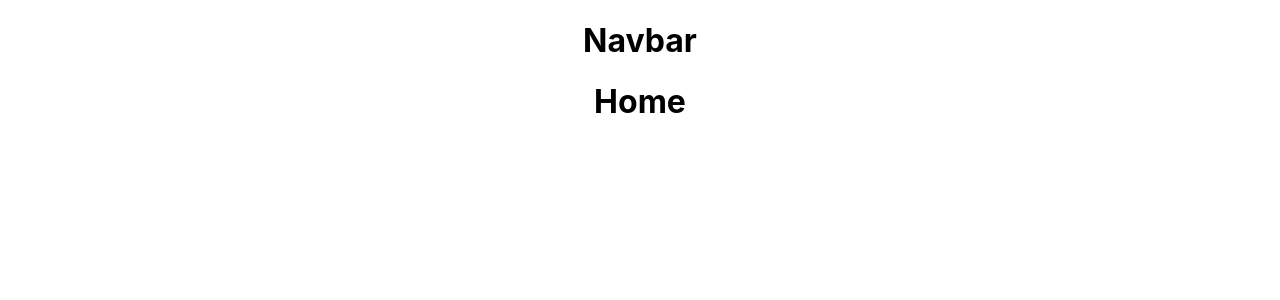
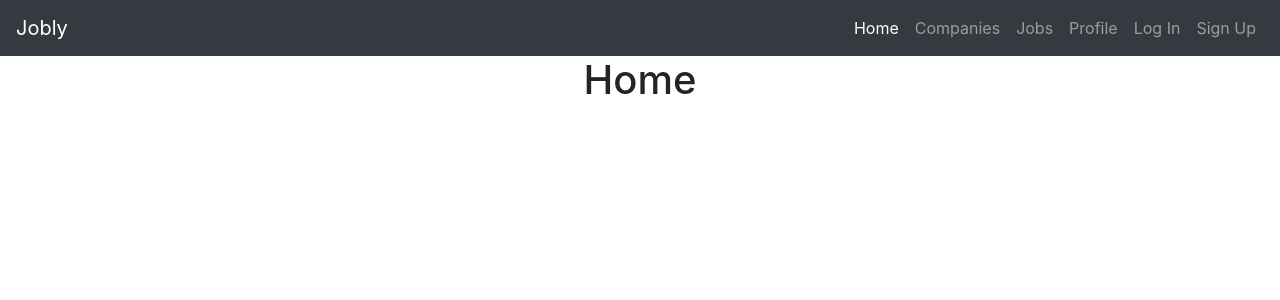
Before and after one commit to blakes24/Jobly-frontend, a React (Create React App) app: page / in a window 1280 px wide. Shown: the top 300 px of the page. Built offline with nearby package versions, Linux system fonts and the light colour scheme.

Commit message:
Add navbar

```diff
--- a/package.json
+++ b/package.json
@@ -7,7 +7,9 @@
     "@testing-library/react": "^11.2.5",
     "@testing-library/user-event": "^12.7.3",
     "axios": "^0.21.1",
+    "bootstrap": "^4.6.0",
     "react": "^17.0.1",
+    "react-bootstrap": "^1.5.0",
     "react-dom": "^17.0.1",
     "react-router-dom": "^5.2.0",
     "react-scripts": "4.0.3",
--- a/src/App.css
+++ b/src/App.css
@@ -1,38 +1,3 @@
 .App {
   text-align: center;
 }
-
-.App-logo {
-  height: 40vmin;
-  pointer-events: none;
-}
-
-@media (prefers-reduced-motion: no-preference) {
-  .App-logo {
-    animation: App-logo-spin infinite 20s linear;
-  }
-}
-
-.App-header {
-  background-color: #282c34;
-  min-height: 100vh;
-  display: flex;
-  flex-direction: column;
-  align-items: center;
-  justify-content: center;
-  font-size: calc(10px + 2vmin);
-  color: white;
-}
-
-.App-link {
-  color: #61dafb;
-}
-
-@keyframes App-logo-spin {
-  from {
-    transform: rotate(0deg);
-  }
-  to {
-    transform: rotate(360deg);
-  }
-}
--- a/src/App.js
+++ b/src/App.js
@@ -1,6 +1,7 @@
 import Routes from './Routes';
 import { BrowserRouter } from 'react-router-dom';
 import './App.css';
+import 'bootstrap/dist/css/bootstrap.min.css';
 
 function App() {
   return (
--- a/src/Home.js
+++ b/src/Home.js
@@ -1,5 +1,5 @@
 const Home = () => {
-	return <h1>Home</h1>;
+  return <h1>Home</h1>;
 };
 
 export default Home;
--- a/src/Navbar.js
+++ b/src/Navbar.js
@@ -1,5 +1,32 @@
-const Navbar = () => {
-	return <h1>Navbar</h1>;
-};
+import { NavLink } from 'react-router-dom';
+import { Navbar, Nav } from 'react-bootstrap';
 
-export default Navbar;
+const NavBar = () => (
+  <Navbar bg="dark" variant="dark">
+    <Navbar.Brand as={NavLink} to="/">
+      Jobly
+    </Navbar.Brand>
+    <Nav className="ml-auto">
+      <Nav.Link as={NavLink} to="/">
+        Home
+      </Nav.Link>
+      <Nav.Link as={NavLink} to="/companies">
+        Companies
+      </Nav.Link>
+      <Nav.Link as={NavLink} to="/jobs">
+        Jobs
+      </Nav.Link>
+      <Nav.Link as={NavLink} to="/profile">
+        Profile
+      </Nav.Link>
+      <Nav.Link as={NavLink} to="/login">
+        Log In
+      </Nav.Link>
+      <Nav.Link as={NavLink} to="/signup">
+        Sign Up
+      </Nav.Link>
+    </Nav>
+  </Navbar>
+);
+
+export default NavBar;
--- a/src/Routes.js
+++ b/src/Routes.js
@@ -1,16 +1,15 @@
-import { useState } from 'react';
 import { Switch, Route } from 'react-router-dom';
-import Navbar from './Navbar'
-import Home from './Home'
-import List from './List'
-import CompanyDetail from './CompanyDetail'
-import LoginForm from './LoginForm'
-import SignupForm from './SignupForm'
-import Profile from './Profile'
+import Navbar from './Navbar';
+import Home from './Home';
+import List from './List';
+import CompanyDetail from './CompanyDetail';
+import LoginForm from './LoginForm';
+import SignupForm from './SignupForm';
+import Profile from './Profile';
 
 const Routes = () => {
   return (
-		<>
+    <div>
       <Navbar />
       <Switch>
         <Route exact path="/">
@@ -38,7 +37,7 @@ const Routes = () => {
           <p>Page not found.</p>
         </Route>
       </Switch>
-		</>
+    </div>
   );
 };
 
```
Also changed, not shown: src/index.css (+3 -5 lines), 1 other file (tests, documents, lock files or other folders). Lines whose indentation alone changed are shown as unchanged.
